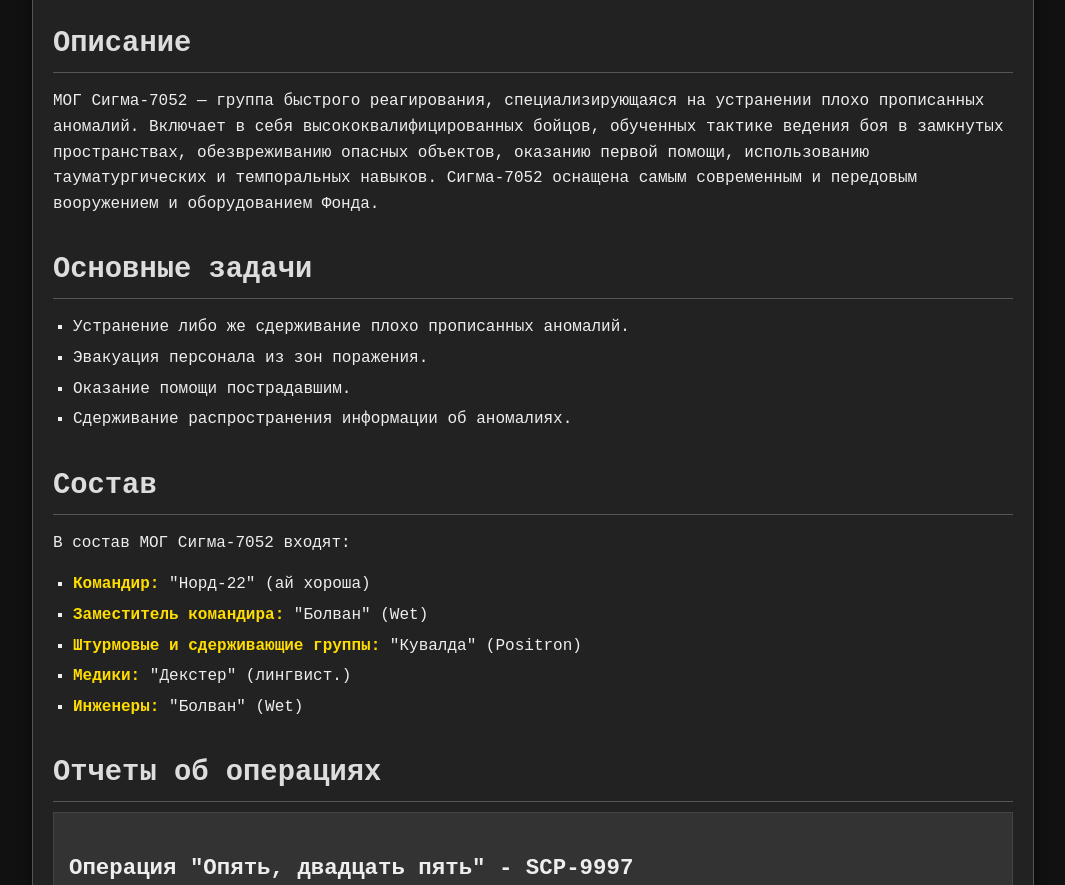
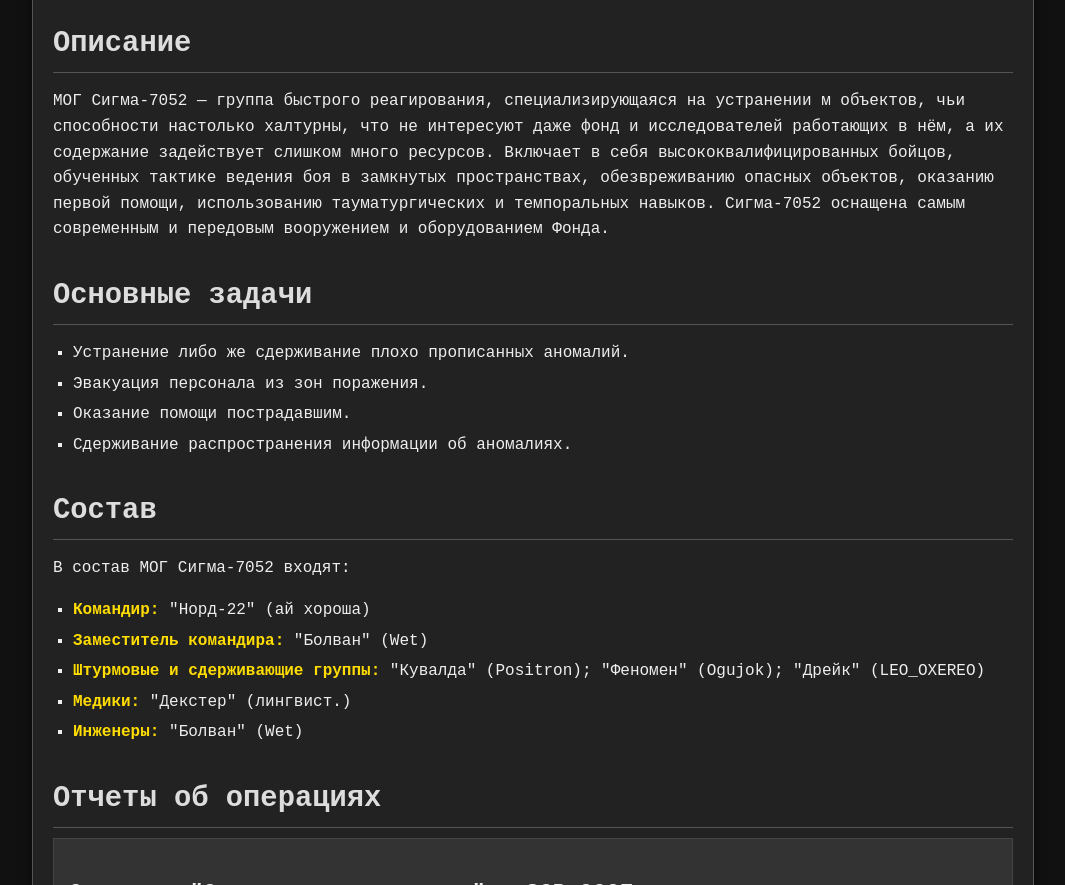
Before and after one commit to EL-Linguist/lolo, a plain HTML site: page index.html in a window 1280 px wide. Shown: the part 378-1263 px from the top of the page, without its empty margins (107-1172 px from the left). Drawn offline with Linux system fonts and the light colour scheme.

Commit message:
Add files via upload

```diff
--- a/index.html
+++ b/index.html
@@ -18,7 +18,7 @@
 
         <section class="briefing">
             <h2>Описание</h2>
-            <p>МОГ Сигма-7052 — группа быстрого реагирования, специализирующаяся на устранении плохо прописанных аномалий.  Включает в себя высококвалифицированных бойцов, обученных тактике ведения боя в замкнутых пространствах, обезвреживанию опасных объектов, оказанию первой помощи, использованию тауматургических и темпоральных навыков. Сигма-7052 оснащена самым современным и передовым вооружением и оборудованием Фонда.</p>
+            <p>МОГ Сигма-7052 — группа быстрого реагирования, специализирующаяся на устранении м объектов, чьи способности настолько халтурны, что не интересуют даже фонд и исследователей работающих в нём, а их содержание задействует слишком много ресурсов.  Включает в себя высококвалифицированных бойцов, обученных тактике ведения боя в замкнутых пространствах, обезвреживанию опасных объектов, оказанию первой помощи, использованию тауматургических и темпоральных навыков. Сигма-7052 оснащена самым современным и передовым вооружением и оборудованием Фонда.</p>
         </section>
 
         <section class="responsibilities">
@@ -37,7 +37,7 @@
             <ul>
                 <li><b>Командир:</b> "Норд-22" (ай хороша)</li>
                 <li><b>Заместитель командира:</b> "Болван" (Wet)</li>
-                <li><b>Штурмовые и сдерживающие группы:</b> "Кувалда" (Positron)</li>
+                <li><b>Штурмовые и сдерживающие группы:</b> "Кувалда" (Positron); "Феномен" (Ogujok); "Дрейк" (LEO_OXEREO)</li>
                 <li><b>Медики:</b> "Декстер" (лингвист.)</li>
                 <li><b>Инженеры:</b> "Болван" (Wet)</li>
             </ul>
```
